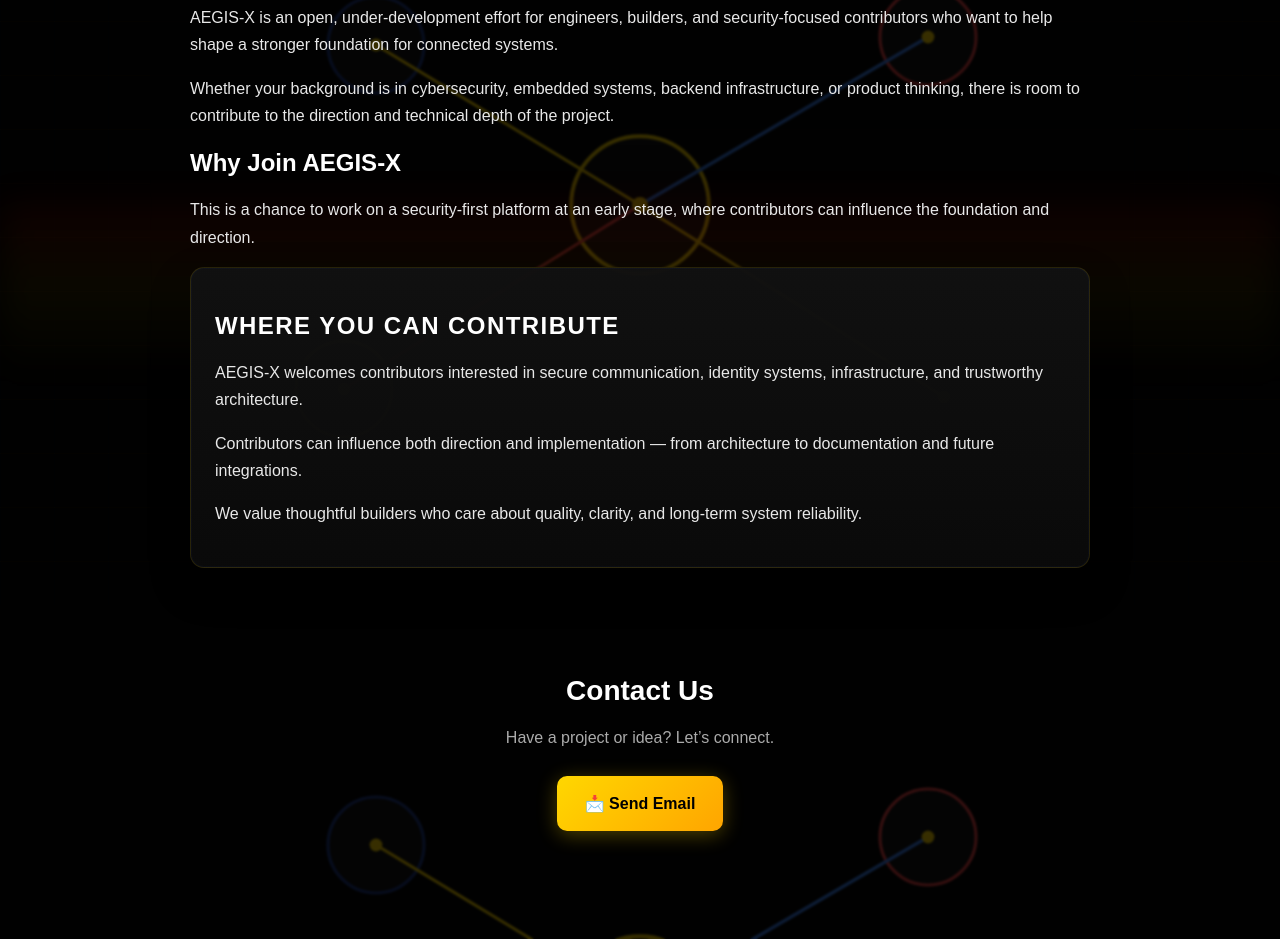
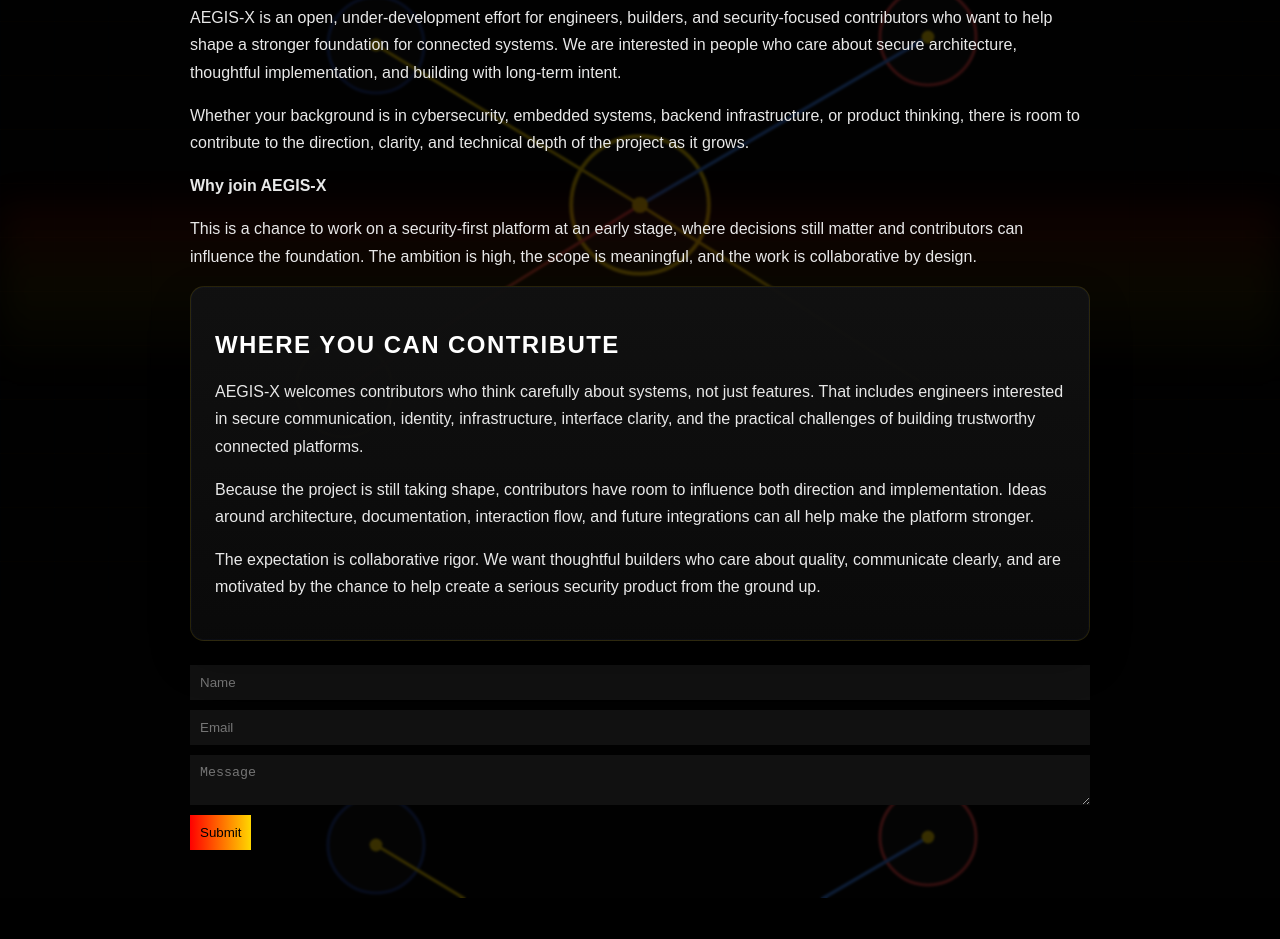
Before and after one commit to RahulSaikia0025/AEGISX, a plain HTML site: page join.html in a window 1280 px wide. Shown: the part 195-1134 px from the top of the page. After the commit the page ends 1093 px from the top, so only its background shows below. Drawn offline with Linux system fonts and the light colour scheme.

Commit message:
Update join.html

```diff
--- a/join.html
+++ b/join.html
@@ -1,31 +1,25 @@
+
 <!DOCTYPE html>
 <html>
 <head>
-<title>Join AEGIS-X | Contribute to Cybersecurity Platform</title>
-
+<title>Join</title>
 <meta name="viewport" content="width=device-width, initial-scale=1.0">
-<meta name="description" content="Join AEGIS-X and contribute to building a next-generation cybersecurity platform focused on zero trust architecture and secure systems.">
-
 <link rel="stylesheet" href="css/global.css">
 <link rel="stylesheet" href="css/mobile.css">
 <link rel="stylesheet" href="css/join.css">
 </head>
-
 <body class="page-join">
 
-<!-- NAVBAR -->
 <nav>
-  <a class="brand-link" href="index.html#home">
+  <a class="brand-link" href="index.html#home" aria-label="Go to the AEGIS-X home page">
     <img class="brand-mark" src="assets/images/logo.png" alt="AEGIS-X logo">
     <span class="brand-name">AEGIS-X</span>
   </a>
-
-  <button class="nav-toggle" type="button" aria-label="Open navigation menu">
+  <button class="nav-toggle" type="button" aria-label="Open navigation menu" aria-expanded="false">
     <span></span>
     <span></span>
     <span></span>
   </button>
-
   <div class="nav-links">
     <a href="index.html#home">Home</a>
     <a href="about.html#about">About</a>
@@ -37,74 +31,58 @@
   </div>
 </nav>
 
-<!-- MAIN CONTENT -->
 <div class="container" id="join">
-
   <h1>Join AEGIS-X</h1>
-
   <p>
     AEGIS-X is an open, under-development effort for engineers, builders, and
     security-focused contributors who want to help shape a stronger foundation
-    for connected systems.
+    for connected systems. We are interested in people who care about secure
+    architecture, thoughtful implementation, and building with long-term intent.
   </p>
-
   <p>
     Whether your background is in cybersecurity, embedded systems, backend
     infrastructure, or product thinking, there is room to contribute to the
-    direction and technical depth of the project.
+    direction, clarity, and technical depth of the project as it grows.
   </p>
-
-  <!-- WHY -->
-  <h2>Why Join AEGIS-X</h2>
-
+  <p>
+    <strong>Why join AEGIS-X</strong>
+  </p>
   <p>
     This is a chance to work on a security-first platform at an early stage,
-    where contributors can influence the foundation and direction.
+    where decisions still matter and contributors can influence the foundation.
+    The ambition is high, the scope is meaningful, and the work is collaborative
+    by design.
   </p>
-
-  <!-- CONTRIBUTION -->
   <div class="card fade tech-panel">
-
     <h2>Where You Can Contribute</h2>
-
     <p>
-      AEGIS-X welcomes contributors interested in secure communication,
-      identity systems, infrastructure, and trustworthy architecture.
+      AEGIS-X welcomes contributors who think carefully about systems, not just
+      features. That includes engineers interested in secure communication,
+      identity, infrastructure, interface clarity, and the practical challenges
+      of building trustworthy connected platforms.
     </p>
-
     <p>
-      Contributors can influence both direction and implementation — from
-      architecture to documentation and future integrations.
+      Because the project is still taking shape, contributors have room to
+      influence both direction and implementation. Ideas around architecture,
+      documentation, interaction flow, and future integrations can all help make
+      the platform stronger.
     </p>
-
     <p>
-      We value thoughtful builders who care about quality, clarity, and long-term
-      system reliability.
+      The expectation is collaborative rigor. We want thoughtful builders who
+      care about quality, communicate clearly, and are motivated by the chance
+      to help create a serious security product from the ground up.
     </p>
-
   </div>
-
-  <!-- CONTACT -->
-  <section class="contact-section fade">
-
-    <h2>Contact Us</h2>
-
-    <p>
-      Have a project or idea? Let’s connect.
-    </p>
-
-    <a href="mailto:rahulsaikia4582@gmail.com?subject=AEGIS Inquiry&body=Hello AEGIS Team,%0A%0AName:%0AEmail:%0AMessage:"
-       class="cta-btn">
-       📩 Send Email
-    </a>
-
-  </section>
-
+  <form>
+    <input placeholder="Name" required>
+    <input placeholder="Email" required>
+    <textarea placeholder="Message"></textarea>
+    <button>Submit</button>
+  </form>
 </div>
 
 <script src="js/global.js"></script>
 <script src="js/mobile.js"></script>
 <script src="js/join.js"></script>
-
 </body>
 </html>
```
